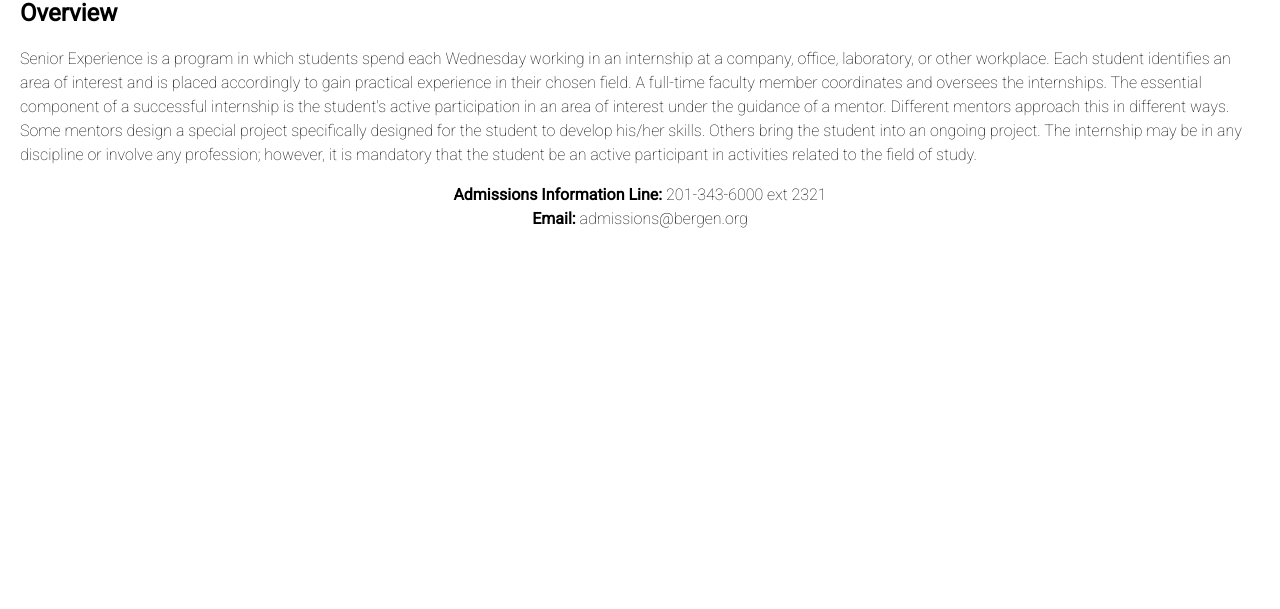
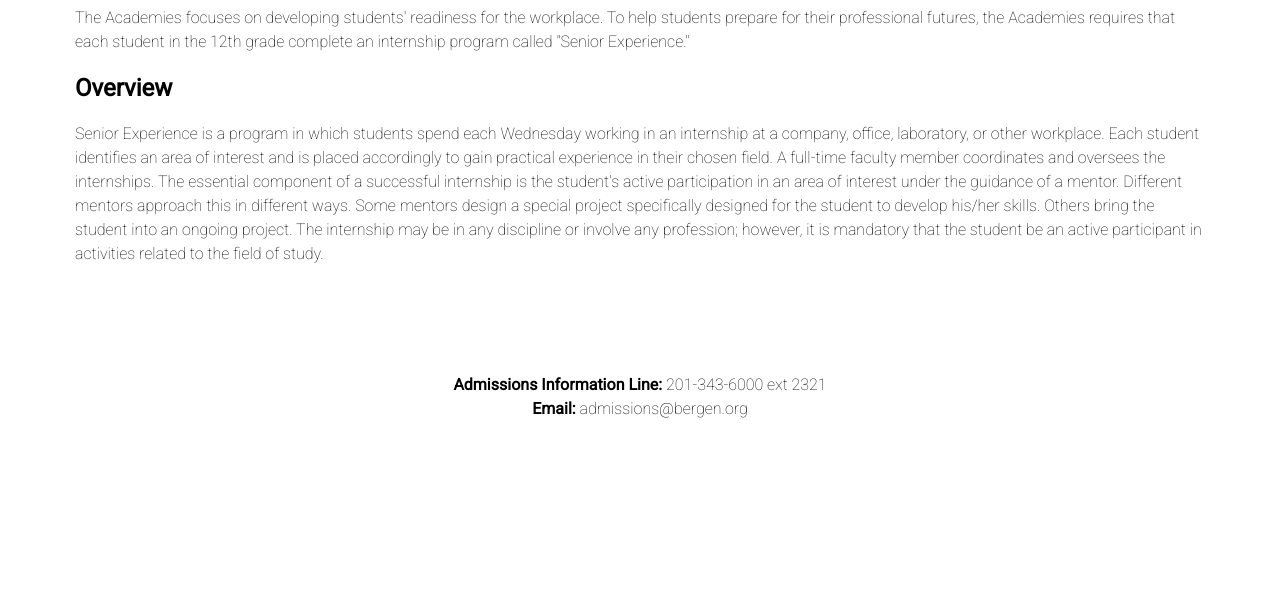
Before and after one commit to CelinaPeralta/bcaadmissions.github.io, a plain HTML site: page seniorexperience.html in a window 1280 px wide. Shown: the part 191-800 px from the top of the page. Drawn offline with Linux system fonts and the light colour scheme.

Commit message:
don't even

```diff
--- a/css/stylesheet.css
+++ b/css/stylesheet.css
@@ -343,8 +343,7 @@
  }
 
  .seniors {
-     padding-left: 20px;
-     padding-right: 20px;
+     padding: 75px;
  }
 
  .sports {
```
